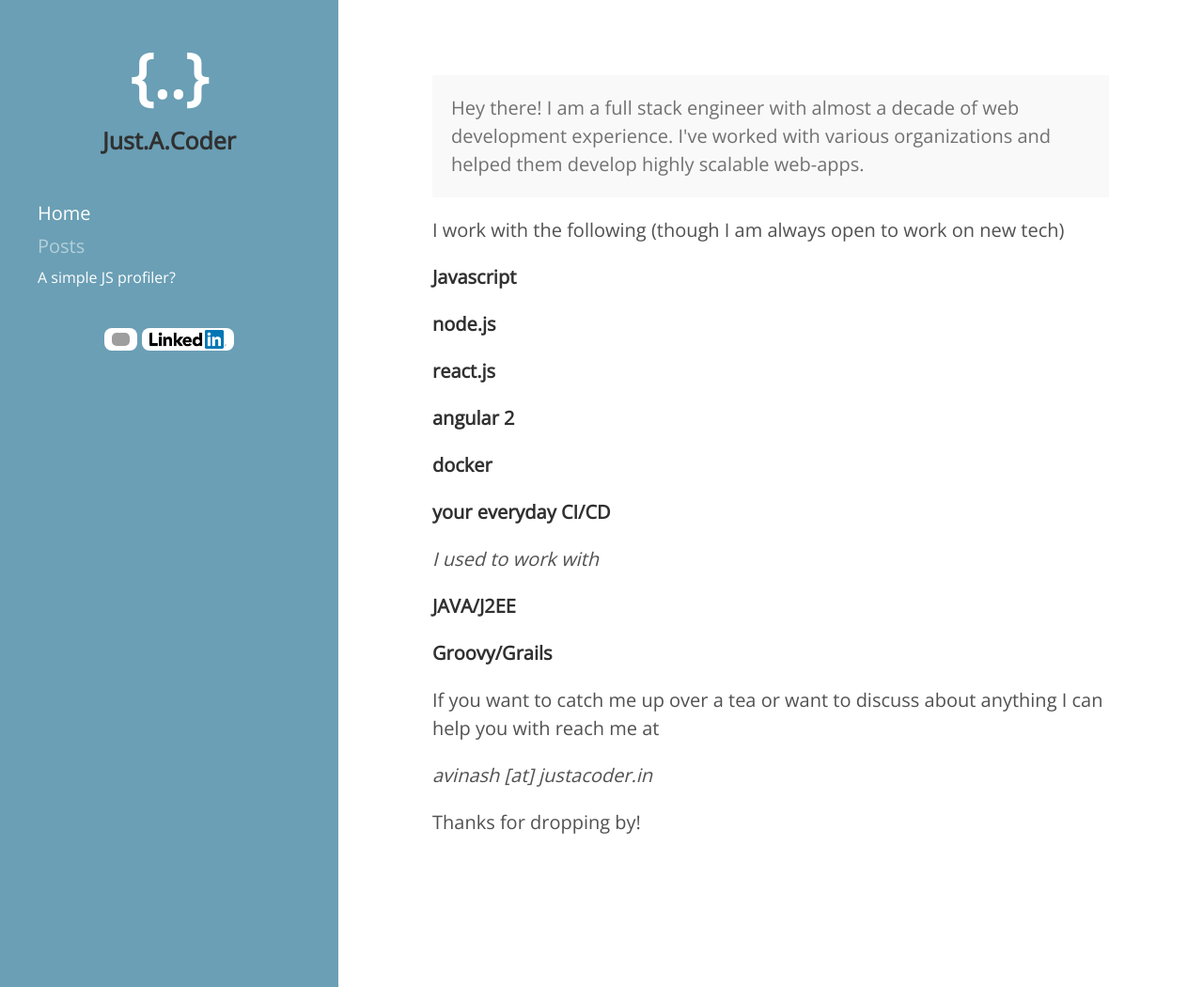
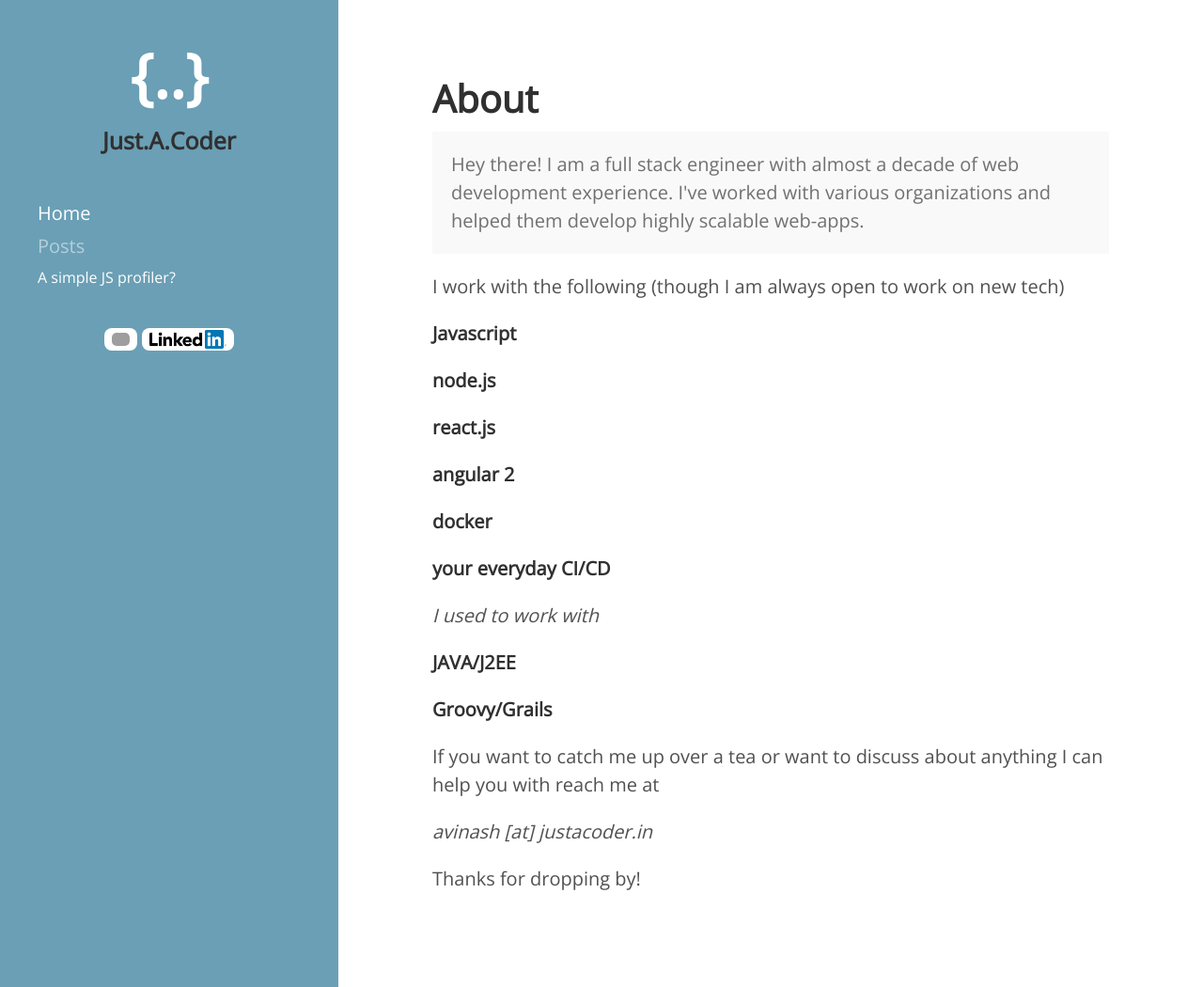
Before and after one commit to avin45h/avin45h.github.io, a Jekyll site: the page built from index.html, in a window 1280 px wide and 1050 px high. Shown: the whole window at 94% size. Built offline with Jekyll 4.4.1, drawn with Linux system fonts in a browser that asks for light colours; Markdown is read by kramdown in place of the engine named in the settings; the list of posts is cut into pages by our own code; grey boxes are pictures that could not be loaded.

Commit message:
Added header

```diff
--- a/index.html
+++ b/index.html
@@ -2,6 +2,9 @@
 layout: default
 title: About
 ---
+
+<h1 class="page-title">About</h1>
+
 <p class="message">
     Hey there! I am a full stack engineer with almost a decade of web development experience.
     I've worked with various organizations and helped them develop highly scalable web-apps.
```
